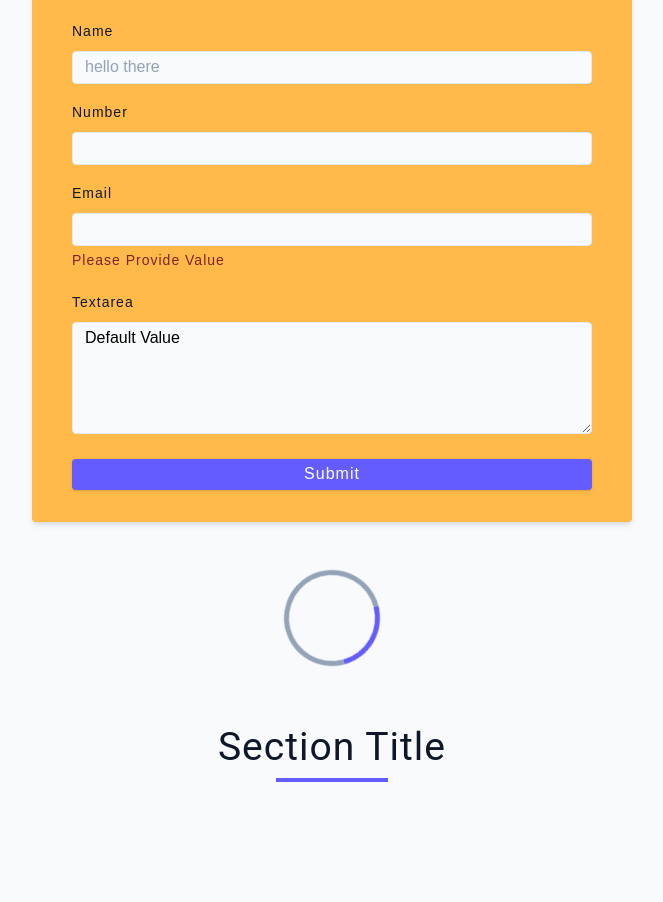
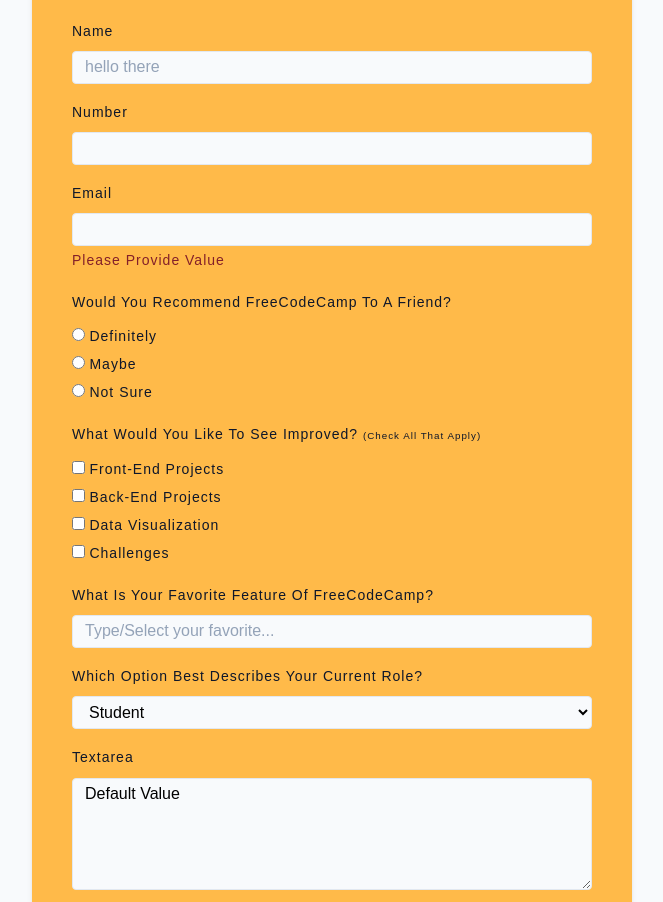
Before and after one commit to JGitHub25/HTML-CSS-starter-templates, a plain HTML site: page index.html in a window 1280 px wide. Shown: the part 1411-2313 px from the top of the page, without its empty margins (308-971 px from the left). Before the commit the page ends 2225 px from the top, so only its background shows below. Drawn offline with Linux system fonts and the light colour scheme.

Commit message:
Form elements added.

```diff
--- a/index.html
+++ b/index.html
@@ -51,7 +51,7 @@
 
     <div class="alert alert-danger">hello from danger</div>
     <div class="alert alert-success">hello from success</div>
-    <form class="form">
+    <form class="form" action="" method="">
       <h4>contact form</h4>
       <div class="form-row">
         <label for="name" class="form-label">Name</label>
@@ -60,16 +60,116 @@
           placeholder="hello there"
           id="name"
           class="form-input"
+          name="name"
         />
       </div>
       <div class="form-row">
         <label for="number" class="form-label">Number</label>
-        <input type="number" id="number" class="form-input" />
+        <input type="number" id="number" class="form-input" name="number" />
       </div>
       <div class="form-row">
         <label for="email" class="form-label">Email</label>
-        <input type="email" id="email" class="form-input" />
+        <input type="email" id="email" class="form-input" name="email" />
         <small class="form-alert">please provide value</small>
+      </div>
+      <div class="form-row">
+        <span class="form-label"
+          >Would you recommend freeCodeCamp to a friend?</span
+        >
+        <input
+          id="definitely"
+          type="radio"
+          name="recommend"
+          value="definitely"
+        />
+        <label class="form-radio-btn-label" for="definitely">
+          Definitely
+        </label>
+        <br />
+        <input id="maybe" type="radio" name="recommend" value="maybe" />
+        <label class="form-radio-btn-label" for="maybe">Maybe</label>
+        <br />
+        <input id="nSure" type="radio" name="recommend" value="not-sure" />
+        <label class="form-radio-btn-label" for="nSure">Not sure</label>
+        <br />
+      </div>
+      <div class="form-row">
+        <div class="form-label">
+          <span> What would you like to see improved? </span
+          ><small class="form-clue">(Check all that apply)</small>
+        </div>
+        <input
+          id="frontend"
+          type="checkbox"
+          name="preference"
+          value="front-end-projects"
+        />
+        <label class="form-checkbox-label" for="frontend"
+          >Front-end projects
+        </label>
+        <br />
+        <input
+          id="backend"
+          type="checkbox"
+          name="preference"
+          value="back-end-projects"
+        />
+        <label class="form-checkbox-label" for="backend"
+          >Back-end projects
+        </label>
+        <br />
+        <input
+          id="dataV"
+          type="checkbox"
+          name="preference"
+          value="data-visualization"
+        />
+        <label class="form-checkbox-label" for="dataV"
+          >Data visualization
+        </label>
+        <br />
+        <input
+          id="challenges"
+          type="checkbox"
+          name="preference"
+          value="challenges"
+        />
+        <label class="form-checkbox-label" for="challenges">Challenges </label>
+        <br />
+      </div>
+      <div class="form-row">
+        <span class="form-label"
+          >What is your favorite feature of freeCodeCamp?</span
+        >
+        <input
+          name="features"
+          class="form-input"
+          list="features"
+          placeholder="Type/Select your favorite..."
+        />
+        <datalist id="features">
+          <option value="Challenges"></option>
+          <option value="Projects"></option>
+          <option value="Community"></option>
+          <option value="Open source"></option>
+        </datalist>
+      </div>
+      <div class="form-row">
+        <label for="role" class="form-label">
+          Which option best describes your current role? <br />
+        </label>
+        <select
+          class="form-input"
+          id="role"
+          name="role"
+          placeholder="Select current role"
+        >
+          <option value="student">Student</option>
+          <option value="fullJob">Full-time job</option>
+          <option value="fullLearner">Full-time learner</option>
+          <option value="notSay">Prefer not to say</option>
+          <option value="other">Other</option>
+        </select>
       </div>
       <div class="form-row">
         <label for="textarea" class="form-label">Textarea</label>
--- a/main.css
+++ b/main.css
@@ -154,7 +154,7 @@ body {
   background: var(--background-color);
   font-family: var(--body-font);
   font-weight: 400;
-  line-height: 1.75;
+  line-height: 1.75; /*Usual 1.4-1.6*/
   color: var(--text-color);
 }
 
@@ -322,6 +322,7 @@ ul {
   text-transform: capitalize;
   letter-spacing: var(--letterSpacing);
 }
+
 .form-input,
 .form-textarea {
   width: 100%;
@@ -333,6 +334,17 @@ ul {
 
 .form-row {
   margin-bottom: 1rem;
+}
+
+.form-radio-btn-label,
+.form-checkbox-label {
+  font-size: var(--small-text);
+  text-transform: capitalize;
+  letter-spacing: var(--letterSpacing);
+}
+
+.form-clue {
+  font-size: var(--extra-small-text);
 }
 
 .form-textarea {
@@ -373,6 +385,7 @@ ul {
 }
 
 /** =============================================================MEDIA QUERIES========================================================= */
+/*TODO: Medi queriescan go to Variables.*/
 /*TODO: Media queries - Desktop first*/
 @media only screen and (max-width: 641px) {
   /**Mobile - SCALE: Major 2nd*/
```
